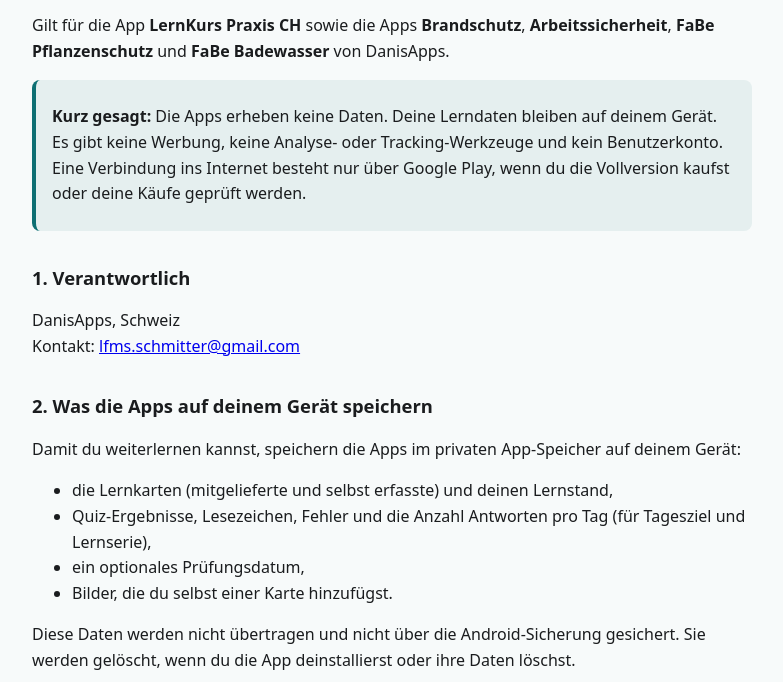
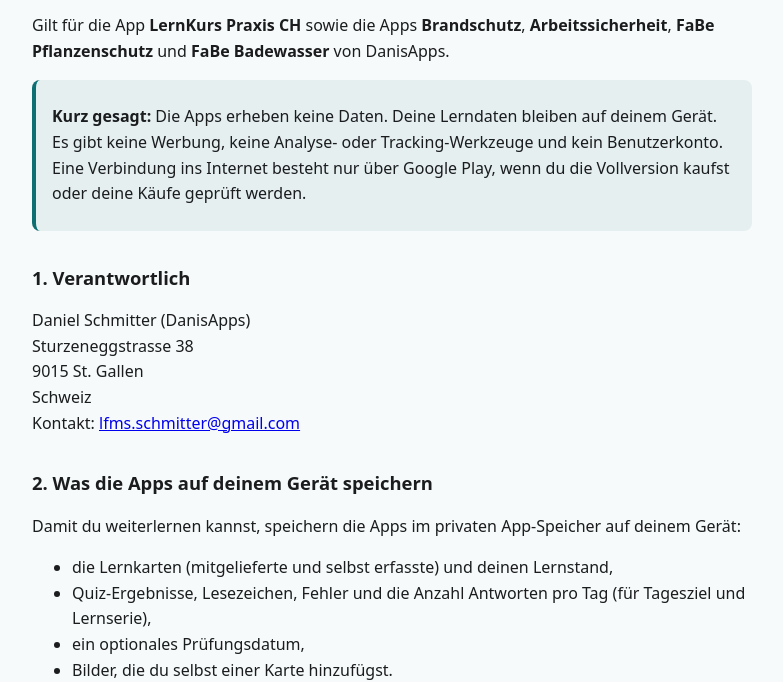
Before and after one commit to Daniloquake/foto-cleaner-datenschutz, a plain HTML site: page lernkurs.html in a window 1280 px wide. Shown: the part 129-811 px from the top of the page, without its empty margins (248-1031 px from the left). Drawn offline with Linux system fonts and the light colour scheme.

Commit message:
Impressum: Name und Postadresse in Datenschutzerklaerung ergaenzen

```diff
--- a/lernkurs.html
+++ b/lernkurs.html
@@ -30,7 +30,10 @@
 </div>
 
 <h2>1. Verantwortlich</h2>
-<p>DanisApps, Schweiz<br>
+<p>Daniel Schmitter (DanisApps)<br>
+Sturzeneggstrasse 38<br>
+9015 St. Gallen<br>
+Schweiz<br>
 Kontakt: <a href="mailto:lfms.schmitter@gmail.com">lfms.schmitter@gmail.com</a></p>
 
 <h2>2. Was die Apps auf deinem Gerät speichern</h2>
```
